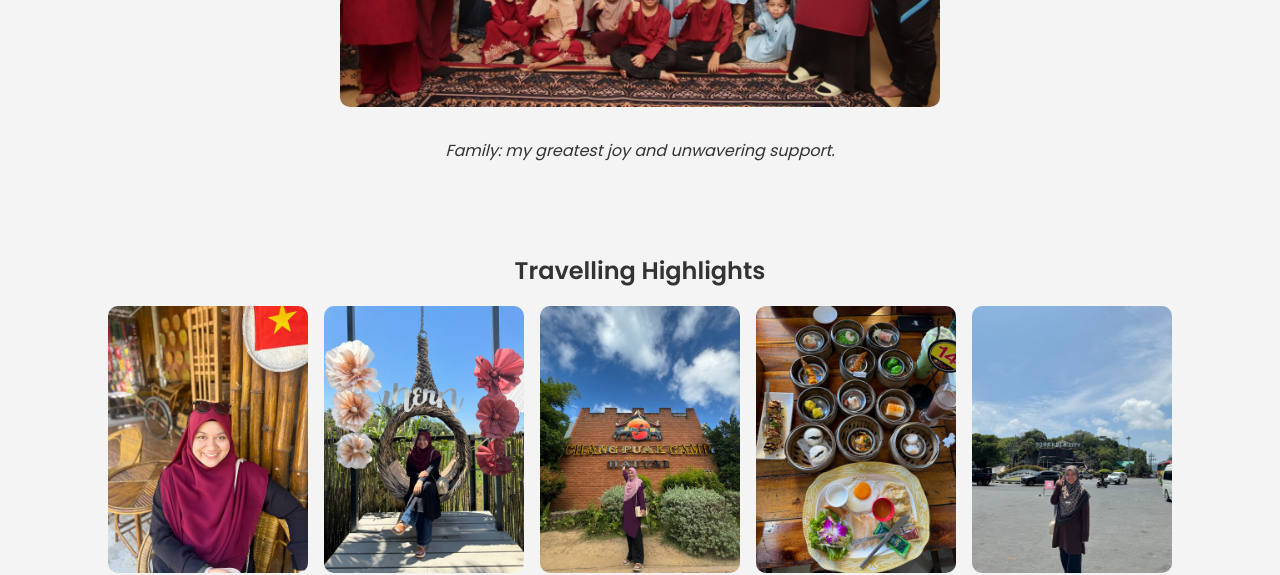
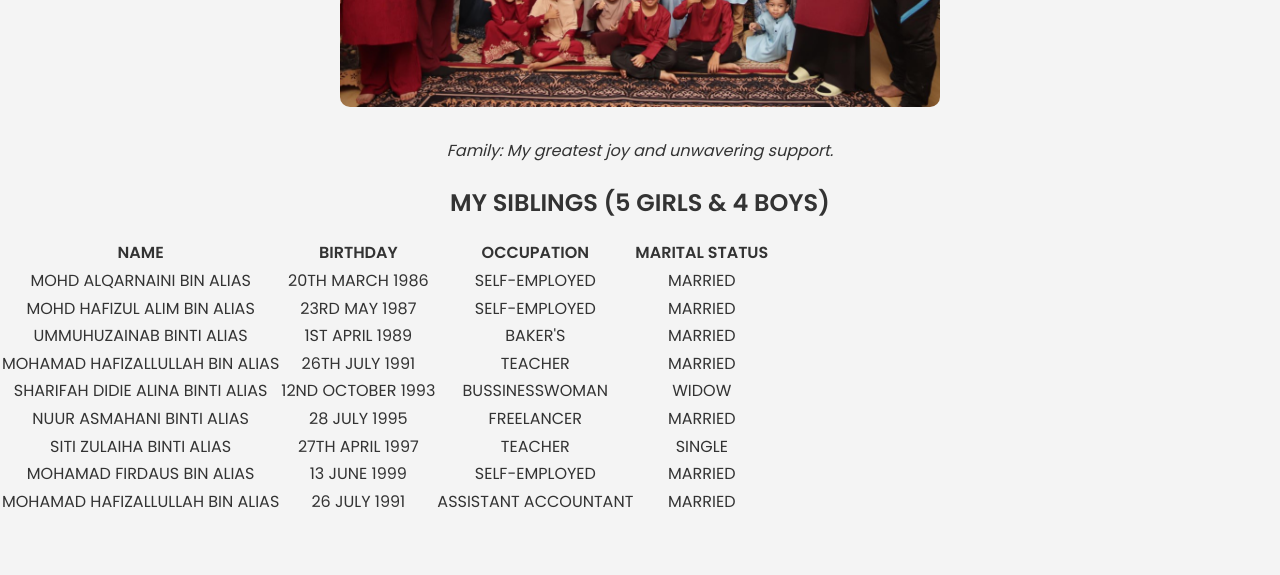
Before and after one commit to HaniAlias/personal-website, a plain HTML site: page index.html in a window 1280 px wide. Shown: the part 3020-3595 px from the top of the page. Drawn offline with Linux system fonts and the light colour scheme.

Commit message:
Update index.html

```diff
--- a/index.html
+++ b/index.html
@@ -159,8 +159,75 @@
             <div class="container">
                 <h2>Family</h2>
                 <img src="family.jpg" alt="Family Picture" class="family-picture">
-                <div class="caption">Family: my greatest joy and unwavering support.</div>
+                <div class="caption">Family: My greatest joy and unwavering support.</div>
             </div>
+            <div class="table-container">
+            <h2>MY SIBLINGS (5 GIRLS & 4 BOYS) </h2>
+            <table>
+                <tr>
+                    <th>NAME</th>
+		    <th>BIRTHDAY</th>
+                    <th>OCCUPATION</th>
+                    <th>MARITAL STATUS</th>
+                </tr>
+                <tr>
+                    <td>MOHD ALQARNAINI BIN ALIAS</td>
+                    <td>20TH MARCH 1986</td>
+                    <td>SELF-EMPLOYED</td>
+		    <td>MARRIED</td>
+                </tr>
+                <tr>
+                    <td>MOHD HAFIZUL ALIM BIN ALIAS</td>
+                    <td>23RD MAY 1987</td>
+                    <td>SELF-EMPLOYED</td>
+		    <td>MARRIED</td>
+                </tr>
+                <tr>
+                    <td>UMMUHUZAINAB BINTI ALIAS</td>
+                    <td>1ST APRIL 1989</td>
+                    <td>BAKER'S</td>
+		    <td>MARRIED</td>
+                </tr>
+                <tr>
+                    <td>MOHAMAD HAFIZALLULLAH BIN ALIAS</td>
+                    <td>26TH JULY 1991</td>
+                    <td>TEACHER</td>
+		    <td>MARRIED</td>
+                </tr>
+		<tr>
+                    <td>SHARIFAH DIDIE ALINA BINTI ALIAS</td>
+                    <td>12ND OCTOBER 1993</td>
+                    <td>BUSSINESSWOMAN</td>
+		    <td>WIDOW</td>
+                </tr>
+		<tr>
+                    <td>NUUR ASMAHANI BINTI ALIAS</td>
+                    <td>28 JULY 1995</td>
+                    <td>FREELANCER</td>
+		    <td>MARRIED</td>
+                </tr>
+		<tr>
+                    <td>SITI ZULAIHA BINTI ALIAS</td>
+                    <td>27TH APRIL 1997</td>
+                    <td>TEACHER</td>
+		    <td>SINGLE</td>
+                </tr>
+		<tr>
+                    <td>MOHAMAD FIRDAUS BIN ALIAS</td>
+                    <td>13 JUNE 1999</td>
+                    <td>SELF-EMPLOYED</td>
+		    <td>MARRIED</td>
+                </tr>
+		<tr>
+                    <td>MOHAMAD HAFIZALLULLAH BIN ALIAS</td>
+                    <td>26 JULY 1991</td>
+                    <td>ASSISTANT ACCOUNTANT</td>
+		    <td>MARRIED</td>
+                </tr>
+
+            </table>
+        </div>
+
         </section>
 
         <section id="travelling-video">
```
